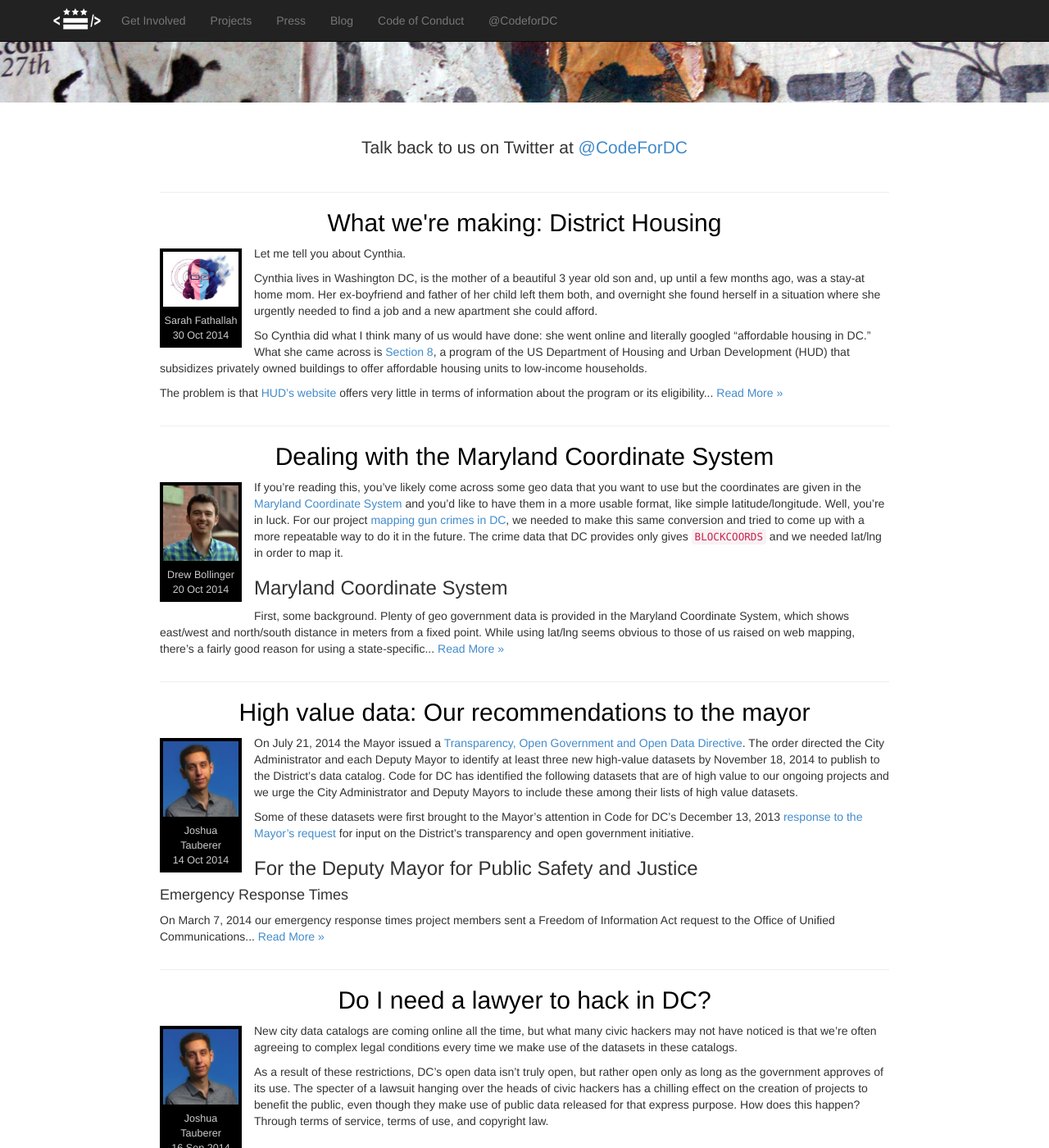
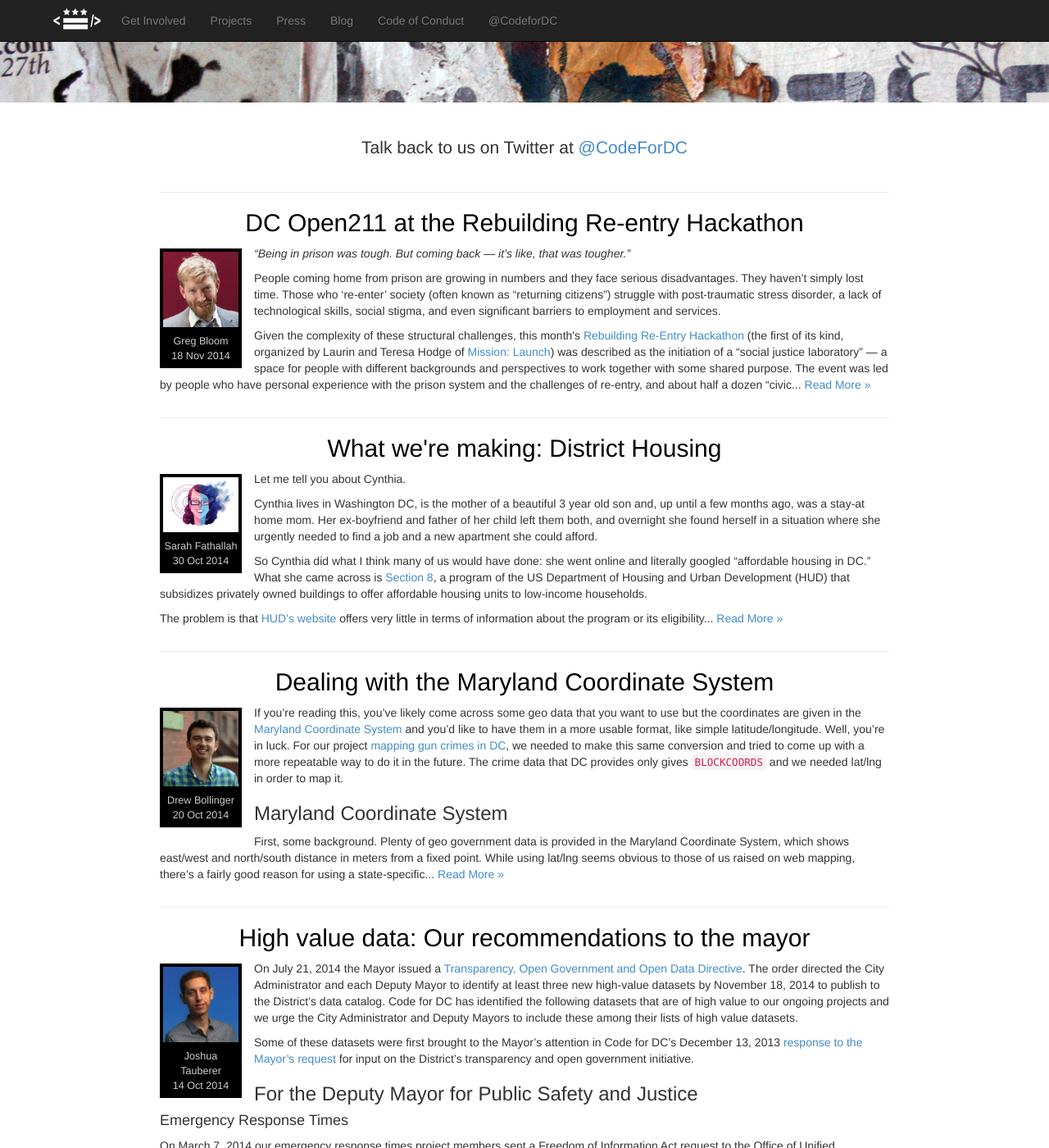
Before and after one commit to civictechdc/codefordc.github.com, a Jekyll site: the page built from blog/index.html, in a window 1280 px wide and 1400 px high, scrolled down 225 px. Shown: the whole window at 82% size. Built offline with Jekyll 4.4.1, drawn with Linux system fonts in a browser that asks for light colours; nearby versions of some CDN libraries; Markdown is read by kramdown in place of the engine named in the settings.

Commit message:
adding greg's writeup of open211 and rebuilding reentry!

```diff
--- /dev/null
+++ b/blog/_posts/2014-11-18-dc-open211-at-the-rebuilding-reentry-hackathon.html
@@ -0,0 +1,124 @@
+---
+layout: post
+title:  "DC Open211 at the Rebuilding Re-entry Hackathon"
+post_author: "Greg Bloom"
+post_twitter: "@greggish"
+post_avatar: "greg-bloom.png"
+date:   2014-11-18 00:00:01
+categories: blog
+---
+
+<p class="italic">
+“Being in prison was tough. But coming back — it’s like, that was tougher.”
+</p>
+<p>
+People coming home from prison are growing in numbers and they face serious disadvantages. They haven’t simply lost time. Those who ‘re-enter’ society (often known as “returning citizens”) struggle with post-traumatic stress disorder, a lack of technological skills, social stigma, and even significant barriers to employment and services.
+</p>
+<p>
+Given the complexity of these structural challenges, this month's <a href="http://www.rebuildingreentry.com" target="_blank">Rebuilding Re-Entry Hackathon</a> (the first of its kind, organized by Laurin and Teresa Hodge of <a href="http://www.mission-launch.org/" target="_blank">Mission: Launch</a>) was described as the initiation of a “social justice laboratory” — a space for people with different backgrounds and perspectives to work together with some shared purpose. The event was led by people who have personal experience with the prison system and the challenges of re-entry, and about half a dozen “civic hacking teams” explored different aspects of this social dilemma.
+</p>
+<span class="blog-img-wrapper">
+	<img src="/images/blog/images/2014-11-18/2014-11-07%2016.46.04.jpg" class="blog-img-large" />
+</span>
+<p>
+Of the many issues discussed by attendees, we heard a common refrain: it’s hard for people returning from prison to find services that can help them get back on their feet.
+</p>
+<p>
+There are many different directories of resources for people in need — in fact, participants at the event could identify three that are compiled specifically for returning citizens in the DC metro area — but they are all produced in silos, by organizations with limited resources, in formats that can be difficult to navigate.
+</p>
+<p>
+For example, the DC Public Defender Service attended the event, and brought with them copies of their <a href="http://www.pdsdc.org/Resources/ORD/Adult%20Directory%202013.pdf" target="_blank">giant resource guide</a> for returning citizens who are trying to get back on their feet. It’s one of the most detailed directories in the DC area, but it’s only available as a book or a PDF. PDS recognizes that, while these books can be invaluable to people who may lack access to the internet, or even computer skills, this information could be made more valuable.
+</p>
+<p>
+It’s precisely this kind of challenge that <a href="http://communityresourcedata.codefordc.org" target="_blank">the DC Open211 project</a> aims to tackle. The mission of Open211 is to make information about health, human, and social services easier to find, use, and evaluate. And in collaboration with returning citizens and hackers over the course of this weekend, we took a number of significant steps forward:
+</p>
+<ul>
+	<li>We hacked together a service search site.</li>
+	<li>We designed a vision of a future in which open resource data is freely circulated.</li>
+	<li>We wireframed an app that would enable users to verify information about these services (because accuracy of this information is critical).</li>
+	<li>We sketched out ways to solicit feedback from returning citizens about which services are truly effective and which needs have yet to be met.</li>
+	<li>And we composed a set of recommendations to the city’s new mayoral administration about how the DC government can act to make this future a reality.</li>
+</ul>
+<span class="blog-img-wrapper">
+	<img src="/images/blog/images/2014-11-18/2014-11-08%2011.57.02.jpg" class="blog-img-large" />
+</span>
+<p>
+Learn more about the DC Open211 project <a href="http://communityresourcedata.codefordc.org" target="_blank">here</a>, and <a href="https://groups.google.com/forum/#!forum/dcresourceplatform" target="_blank">join the discussion in our Google Group here</a>. And read more about these steps below.
+</p>
+<p>
+#
+</p>
+<p class="bold">
+Our first step: build a website.
+</p>
+<p>
+In a project led by Ann Millspaugh, Aaron Schumacher, and Elaine Ayo, the DC Open211 team ‘pulled’ data from an online resource directory that can be difficult to navigate. They transformed this data into a more usable format, and loaded it into <a href="https://github.com/aliyarahman/buscando" target="_blank">a lightweight open source search interface called ‘Buscando’</a> (which was created by Aliya Rahman of <a href="http://codeforprogress.org" target="_blank">Code for Progress</a> and volunteers at the <a href="http://techladyhackathon.org" target="_blank">Tech Lady Hackathon</a> earlier this year, <a href="http://buscandomaryland.com" target="_blank">to connect immigrant youth to services in Maryland).</a>
+</p>
+<p>
+The result is <a href="http://returning-citizen-live.elasticbeanstalk.com/app/index/" target="_blank">a clean site that enables basic searches for different kinds of services</a> relevant to people returning from prison.
+</p>
+<p>
+This site is intended to be merely a starting point for future conversations about how — with access to standardized open data and open source software — simple websites can be built cheaply and quickly, so that precious resources can be allocated to harder challenges, like improving users’ ability to gauge whether any particular search result is the right service for them.
+</p>
+<p class="bold">
+Second step: visualize an “Open211” system for sharing resource directory data among an ecosystem of applications and services.
+</p>
+<p>
+Working from <a href="https://www.openreferral.org/developing-visual-vocabulary-open-referral/" target="_blank">a visual vocabulary</a> developed by Jenn Stowe in her work as the Lead Organizer of DC Open211, while listening carefully to our conversation about the problem and possible solutions, Matteo Becchi drew this mural to convey a rather complex technical process in a way that’s easy to understand:
+</p>
+<span class="blog-img-wrapper">
+	<img src="/images/blog/images/2014-11-18/2014-11-09%2018.30.42.jpg" class="blog-img-large" />
+	<br/>
+	<span class="blog-img-large">
+	This was Matteo’s first engagement as a graphic facilitator. We think he did a GREAT job! You can reach him on Twitter @MatteoRocks
+	</span>
+</span>
+<p>
+</p>
+<p>
+This graphic shows how we can move past a status quo (bottom left) in which many organizations produce their own directories, through a process of aligning various sources of data into a “Resource Repo” where community members can collaborate on improving and validating this information into a common format — toward a future (bottom right) in which trustworthy data is freely shared among various organizations with different information systems of their own.
+</p>
+<p>
+It’s great to have this summary of the big vision. <span class="bold">But how would we ensure that information is kept accurate and up to date?</span> This was the third question tackled by DC Open211 team.
+</p>
+<p>
+A group led by Saskia DeVries (who helps people find services through her work at <a href="http://www.liftcommunities.org/washington-dc" target="_blank">LIFT-DC</a>) designed a first draft of a mobile-friendly “verification tool.” This tool could help social workers, volunteers, and other community stakeholders walk through the complex process of finding and confirming information about social services.
+</p>
+<p>
+	[<a href="https://drive.google.com/file/d/0B-5CZ4ZLjTHqZ0loRTl6V3JwQU0/view">Here are the mobile-friendly wireframes Saskia and the team developed.</a>]
+</p>
+<p>
+The next piece of the DC Open211 team’s work is perhaps the most important for the long term: <span class="bold">envisioning the means for returning citizens to share feedback about the services they’ve accessed.</span>
+</p>
+<p>
+This conversation was led by <a href="http://halcyonincubator.org/fellows/brian-ferguson" target="_blank">Brian Ferguson</a>, who is developing plans for an application that he calls “Angel’s List.” In Brian’s vision, Angel’s List would be a clearinghouse designed specifically for returning citizens to find services and share their experiences with them.
+</p>
+<p>
+Brian has a deeply personal perspective on the need for this kind of tool: he was recently exonerated after ten years of incarceration for a homicide that he did not commit. Upon returning, Brian resolved to dedicate his work to giving back to the community of people returning from prison.
+</p>
+<p>
+In partnership with service providers and designers, Brian and other returning citizens outlined a set of questions that can solicit feedback from users about the services with which they engage. (For example, one important question that returning citizens say speaks to their experience: “Do you feel like you were treated the same as others?”)
+</p>
+<p>
+Moving forward, Brian and the Angel’s List team will partner with DC Open211 (and, potentially, other pilot communities in <a href="http://openreferral.org" target="_blank">the Open Referral initiative</a>) to demonstrate how open resource data can be put to use in such a specific, sensitive context.
+</p>
+<p>
+<span class="bold">Finally, we composed a policy memo for DC’s incoming mayoral administration</span> (and newly elected councilmembers) about how the District Government can play a role in making all of the above possible.
+</p>
+<p>
+In consultation with data policy experts from Code for DC, our team developed a “transition memo” for Mayor-Elect Bowser that proposes a clear line of action for the DC government:
+</p>
+<ul>
+	<li>First, publish a standard set of data about all services that are provided by city government.</li>
+	<li>Second, publish a standard set of data about all services that are contracted by city government.</li>
+	<li>Third, standardize all existing directories currently maintained by government agencies.</li>
+</ul>
+<p>
+[<a href="https://drive.google.com/file/d/0B-5CZ4ZLjTHqWTUwUEVUbUlfVnM/view?usp=sharing" target="_blank">Read the memo in full in this PDF.</a>]
+</p>
+<p>
+Altogether, it was an exhausting and exhilarating weekend.
+</p>
+<p>
+We are truly grateful to Laurin Hodge and the team at <a href="http://www.mission-launch.org" target="_blank">Mission: Launch</a> for organizing this event. Moving forward, these conversations will continue at <a href="http://www.codefordc.org" target="_blank">Code for DC</a>, <a href="http://codeforprogress.org" target="_blank">Code for Progress</a>, and in <a href="https://groups.google.com/forum/#!forum/dcresourceplatform" target="_blank">the DC Open 211 network</a>. Join us!
+</p>
--- a/css/style.css
+++ b/css/style.css
@@ -41,8 +41,13 @@
 	border-top: 2px solid #ccc;
 }
 
+.italic {
+	font-style:italic;
+}
 
-
+.bold {
+	font-weight:bold;
+}
 /***************************/
 /*  index */
 /***************************/
@@ -334,15 +339,20 @@
 	border:2px solid black;
 	background:#999;
 	margin: 10px 0 10px 10px;
+	clear:right;
 }
 
 .blog-img-wrapper img {
-	width: 200px;
+	width:200px;
 }
 
 
-.blog-img-wrapper img.blog-img-large {
-	width:100%;
+.blog-img-wrapper img.blog-img-large,
+.blog-img-wrapper span.blog-img-large
+{
+	display:block;
+	width:500px;
+	max-width:100%;
 }
 /***************************/
 /*  blog post stub */
```
Also changed, not shown: images/blog/avatars/greg-bloom.png (added), images/blog/images/2014-11-18/2014-11-07 16.46.04.jpg (added), images/blog/images/2014-11-18/2014-11-08 11.57.02.jpg (added), images/blog/images/2014-11-18/2014-11-09 18.30.42.jpg (added).
